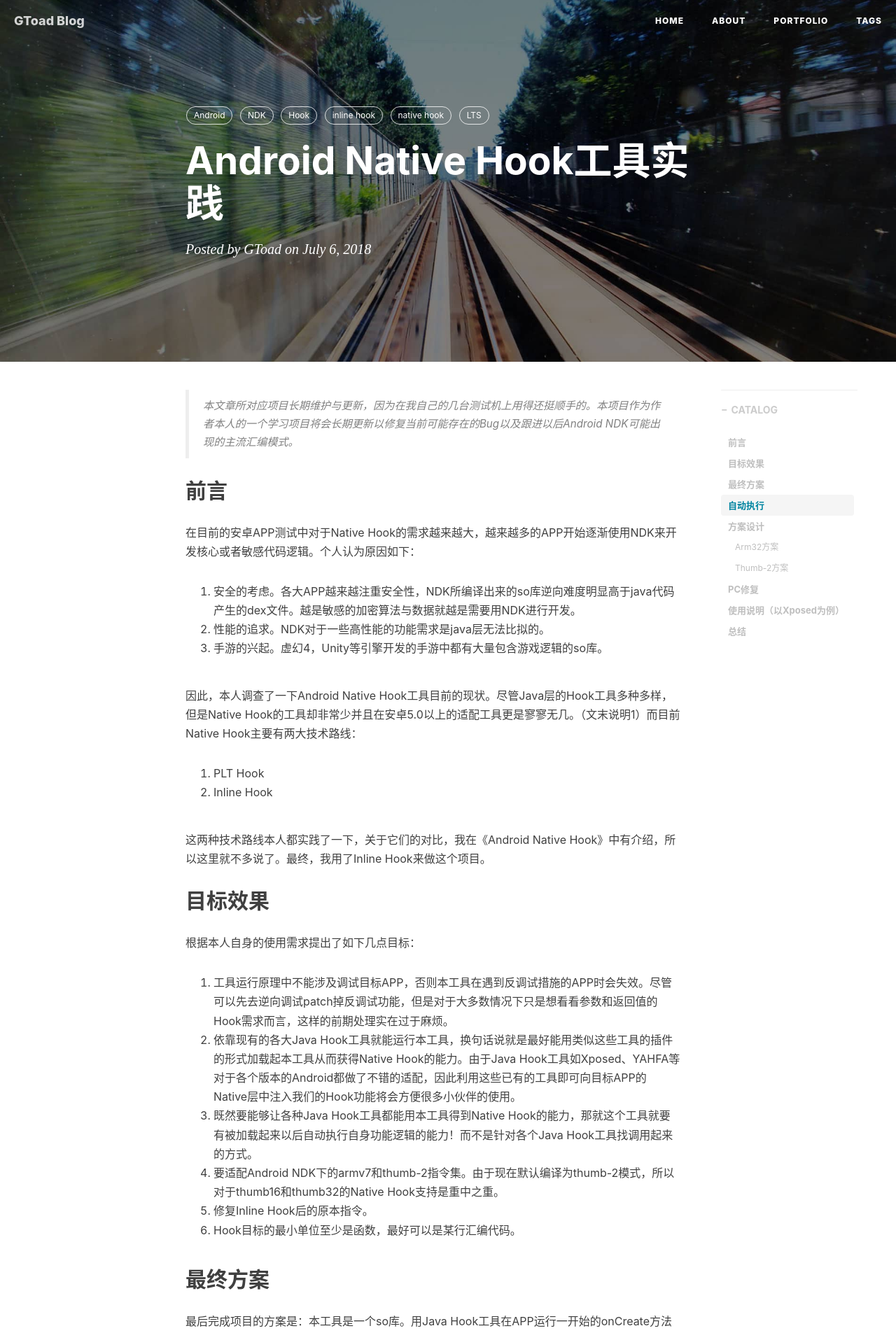
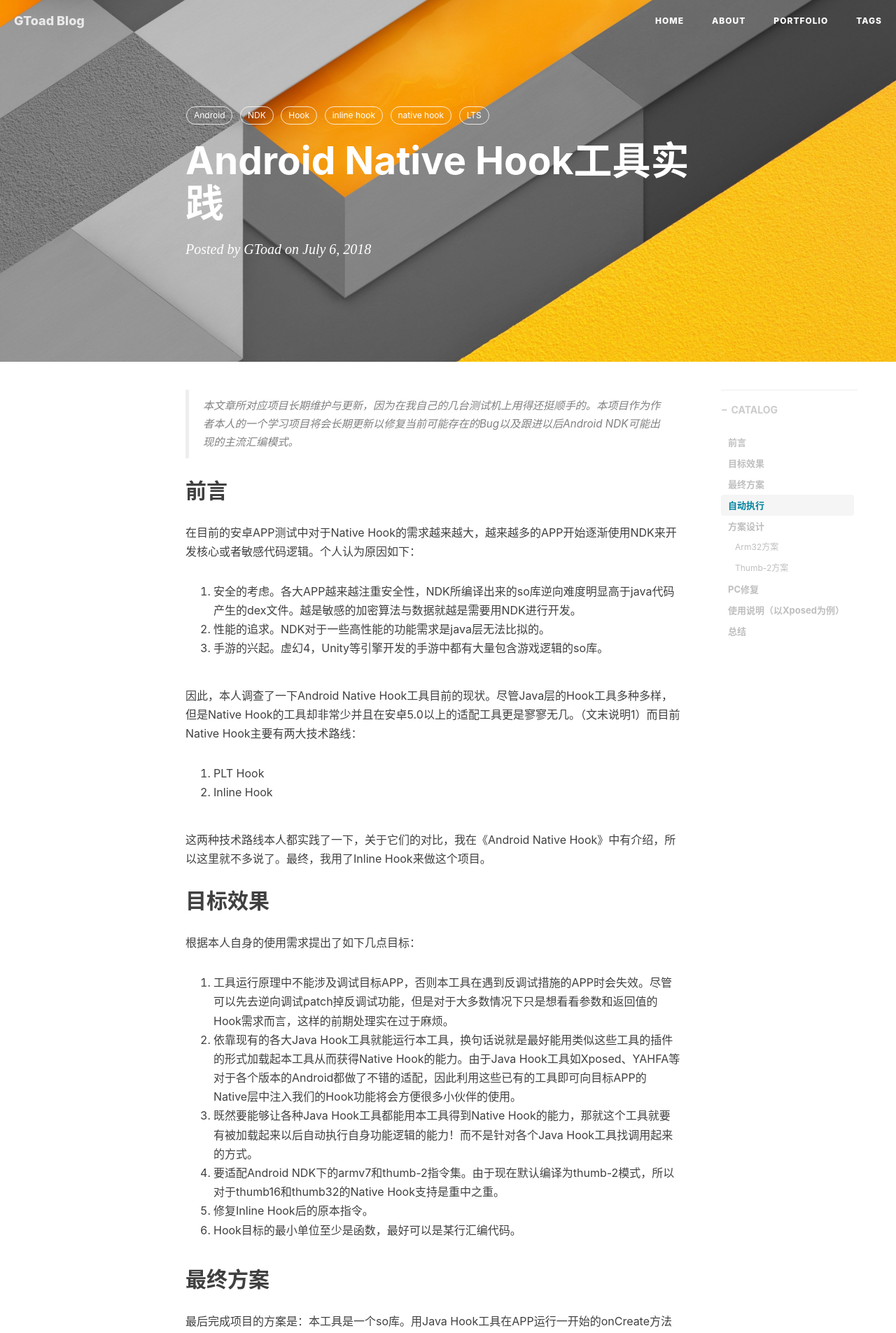
Before and after one commit to GToad/GToad.github.io, a Jekyll site: the page built from _posts/2018-07-06-Auto-Native-Hook.markdown, in a window 1280 px wide. Shown: the top 1905 px of the page at 70% size. Built offline with Jekyll 4.4.1, drawn with Linux system fonts in a browser that asks for light colours; nearby versions of some CDN libraries; comment, search, counter and statistics services are not loaded; some of the changed text lies outside the part shown.

Commit message:
change article:android native hook.markdown

```diff
--- a/_posts/2018-07-06-Auto-Native-Hook.markdown
+++ b/_posts/2018-07-06-Auto-Native-Hook.markdown
@@ -4,7 +4,7 @@ title:      "Android Native Hook工具实践"
 subtitle:   ""
 date:       2018-07-06 12:00:00
 author:     "GToad"
-header-img: "img/post-bg-2015.jpg"
+header-img: "img/post-bg-2018.jpg"
 catalog: true
 tags:
     - Android
```
Also changed, not shown: other parts of _posts/2018-07-06-Auto-Native-Hook.markdown (+1 -1 lines), img/in-post/post-android-native-hook-practice/post-bg-2018.jpg (added), img/post-bg-2018.jpg (added).
